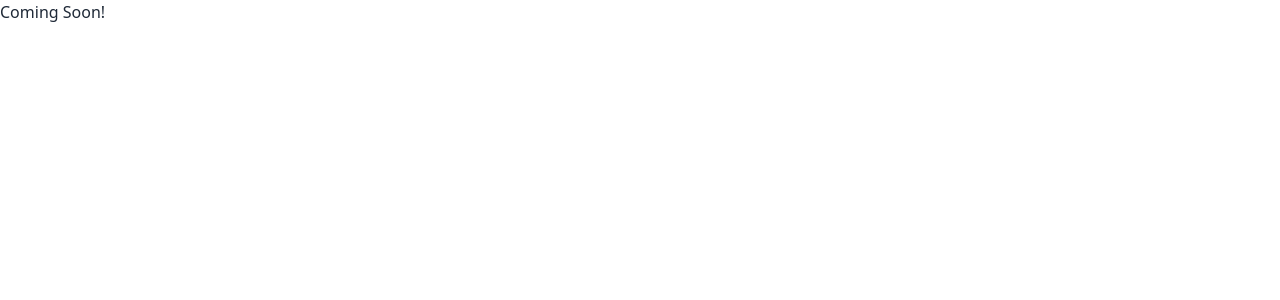
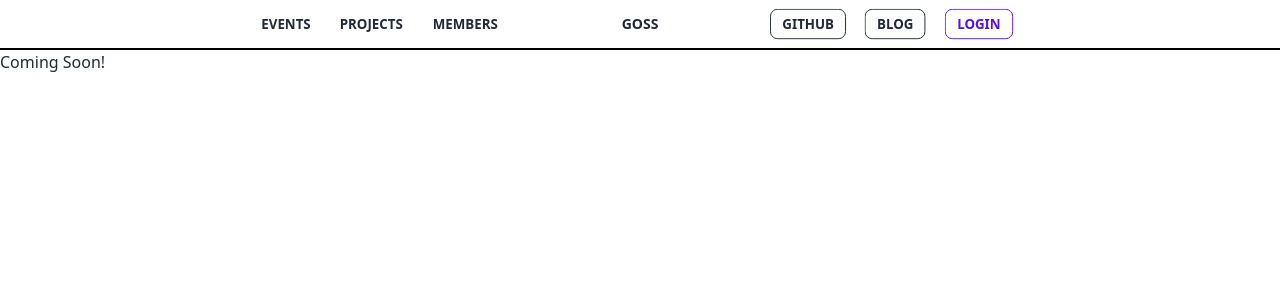
Before and after one commit to vermaaarti/ossgecr.github.io, a React (Create React App) app: page / in a window 1280 px wide. Shown: the top 300 px of the page. Built offline with nearby package versions, Linux system fonts and the light colour scheme.

Commit message:
new header using tailwind components

```diff
--- a/src/components/Header.js
+++ b/src/components/Header.js
@@ -1,5 +1,78 @@
+import styles from "./Header.module.css";
+
 const Header = () => {
-  return <div></div>;
+  return (
+    <div className={styles.header}>
+      <div className={styles.navleft}>
+        <button className="btn btn-sm btn-ghost">Events</button>
+        <button className="btn btn-sm btn-ghost">Projects</button>
+        <button className="btn btn-sm btn-ghost">Members</button>
+      </div>
+
+      <div className={styles.navleftmob}>
+        <div className={`dropdown dropdown-right ${styles.menu}`}>
+          <div tabindex="0" className="m-1 btn btn-ghost btn-sm">
+            <svg
+              xmlns="http://www.w3.org/2000/svg"
+              fill="none"
+              viewBox="0 0 24 24"
+              className="inline-block w-6 h-6 stroke-current"
+            >
+              <path
+                stroke-linecap="round"
+                stroke-linejoin="round"
+                stroke-width="2"
+                d="M4 6h16M4 12h16M4 18h16"
+              ></path>
+            </svg>
+          </div>
+          <ul
+            tabindex="0"
+            className="p-2 shadow menu dropdown-content bg-base-100 rounded-box w-35"
+          >
+            <li>
+              <a>Events</a>
+            </li>
+            <li>
+              <a>Projects</a>
+            </li>
+            <li>
+              <a>Members</a>
+            </li>
+          </ul>
+        </div>
+      </div>
+
+      <div className={styles.logo}>
+        <button className="btn btn-md btn-ghost">GOSS</button>
+      </div>
+
+      <div className={styles.navrightmob}>
+        <button className={`btn btn-sm btn-ghost btn-circle ${styles.github}`}>
+          <svg
+            height="32"
+            aria-hidden="true"
+            viewBox="0 0 16 16"
+            version="1.1"
+            width="32"
+            data-view-component="true"
+            className="octicon octicon-mark-github"
+          >
+            <path
+              fill-rule="evenodd"
+              d="M8 0C3.58 0 0 3.58 0 8c0 3.54 2.29 6.53 5.47 7.59.4.07.55-.17.55-.38 0-.19-.01-.82-.01-1.49-2.01.37-2.53-.49-2.69-.94-.09-.23-.48-.94-.82-1.13-.28-.15-.68-.52-.01-.53.63-.01 1.08.58 1.23.82.72 1.21 1.87.87 2.33.66.07-.52.28-.87.51-1.07-1.78-.2-3.64-.89-3.64-3.95 0-.87.31-1.59.82-2.15-.08-.2-.36-1.02.08-2.12 0 0 .67-.21 2.2.82.64-.18 1.32-.27 2-.27.68 0 1.36.09 2 .27 1.53-1.04 2.2-.82 2.2-.82.44 1.1.16 1.92.08 2.12.51.56.82 1.27.82 2.15 0 3.07-1.87 3.75-3.65 3.95.29.25.54.73.54 1.48 0 1.07-.01 1.93-.01 2.2 0 .21.15.46.55.38A8.013 8.013 0 0016 8c0-4.42-3.58-8-8-8z"
+            ></path>
+          </svg>
+        </button>
+      </div>
+
+      <div className={styles.navright}>
+        <button className="btn btn-sm btn-outline">GitHub</button>
+        <button className="btn btn-sm btn-outline">Blog</button>
+        <button className="btn btn-sm btn-outline btn-primary">Login</button>
+      </div>
+    </div>
+  );
 };
 
 export default Header;
```
